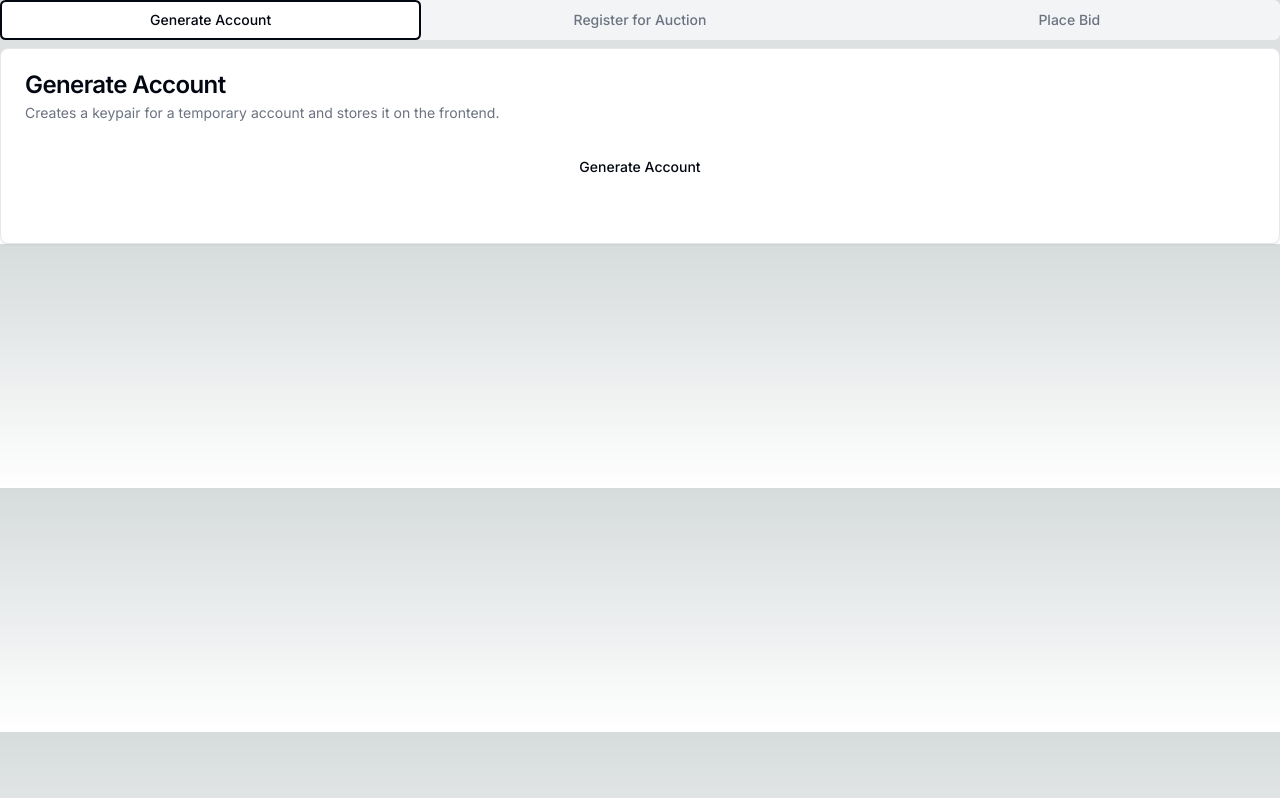
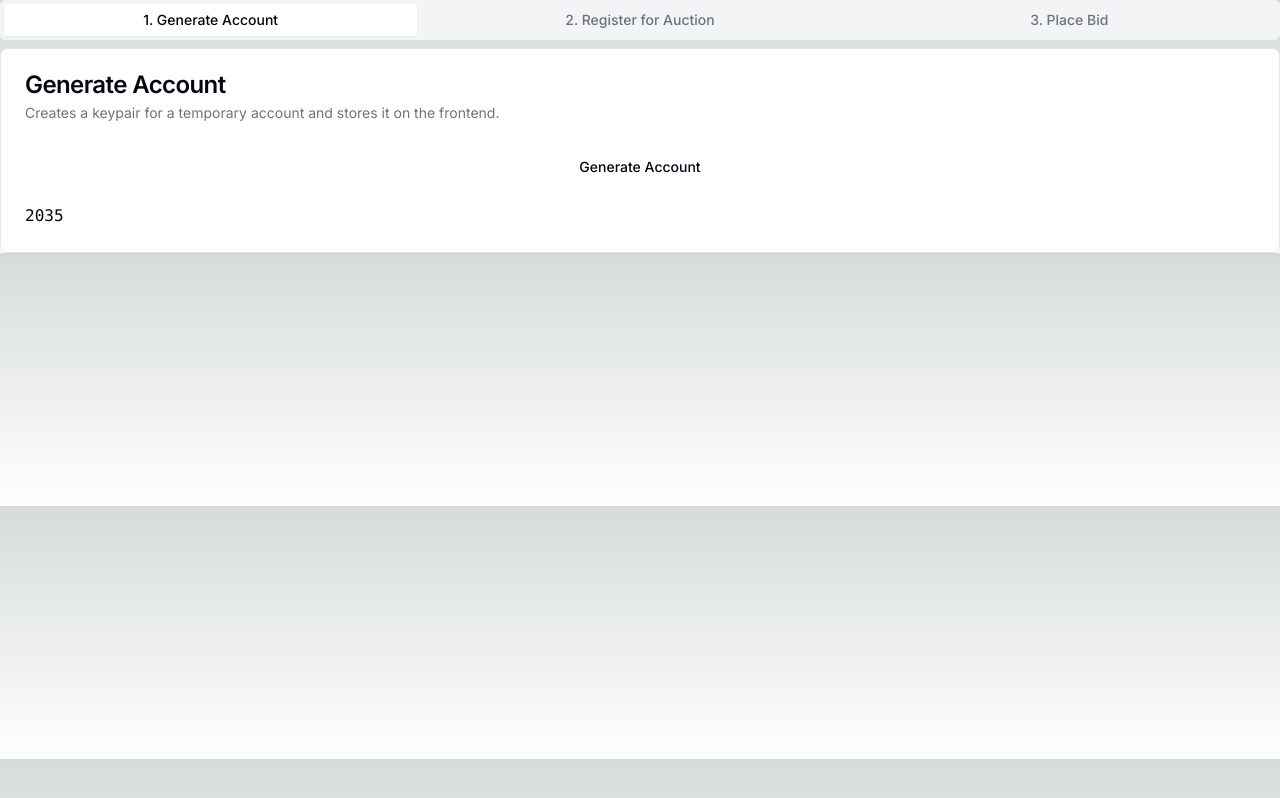
Before and after one commit to gear-foundation/zkbid, a Next.js app: page / in a window 1280 px wide. Both pictures are taken after a click on the button "Generate Account". Built offline with nearby package versions, Linux system fonts and the light colour scheme.

Commit message:
display generated addr

```diff
--- a/components/component.tsx
+++ b/components/component.tsx
@@ -1,3 +1,5 @@
+"use client"
+
 /**
  * This code was generated by v0 by Vercel.
  * @see https://v0.dev/t/JxQN1HHiOOQ
@@ -7,14 +9,27 @@ import { CardTitle, CardDescription, CardHeader, CardContent, Card } from "@/com
 import { Button } from "@/components/ui/button"
 import { Input } from "@/components/ui/input"
 
+import React, { useState } from "react"
+
 export function Component() {
+  const [account, setAccount] = useState<null | { address: string; privkey: string; }>(null);
+
+  const generateAccount = () => {
+    const newAccount = {
+      address: Math.floor(Math.random() * 10000).toString(), // Randomly generated ID
+      privkey: Math.floor(Math.random() * 10000).toString(),
+    };
+
+    setAccount(newAccount);
+  };
+
   return (
     <>
       <Tabs className="w-full" defaultValue="account">
         <TabsList className="grid grid-cols-3 gap-4">
-          <TabsTrigger value="account">Generate Account</TabsTrigger>
-          <TabsTrigger value="register">Register for Auction</TabsTrigger>
-          <TabsTrigger value="bid">Place Bid</TabsTrigger>
+          <TabsTrigger value="account">1. Generate Account</TabsTrigger>
+          <TabsTrigger value="register">2. Register for Auction</TabsTrigger>
+          <TabsTrigger value="bid">3. Place Bid</TabsTrigger>
         </TabsList>
         <TabsContent value="account">
           <Card>
@@ -25,8 +40,14 @@ export function Component() {
               </CardDescription>
             </CardHeader>
             <CardContent className="grid gap-4">
-              <Button onClick={undefined}>Generate Account</Button>
-              <div className="mt-4" id="address-container" />
+              <Button onClick={generateAccount}>Generate Account</Button>
+              {account && (
+                <div id="address-container">
+                  <code>
+                    {account.address}
+                  </code>
+                </div>
+              )}
             </CardContent>
           </Card>
         </TabsContent>
```
